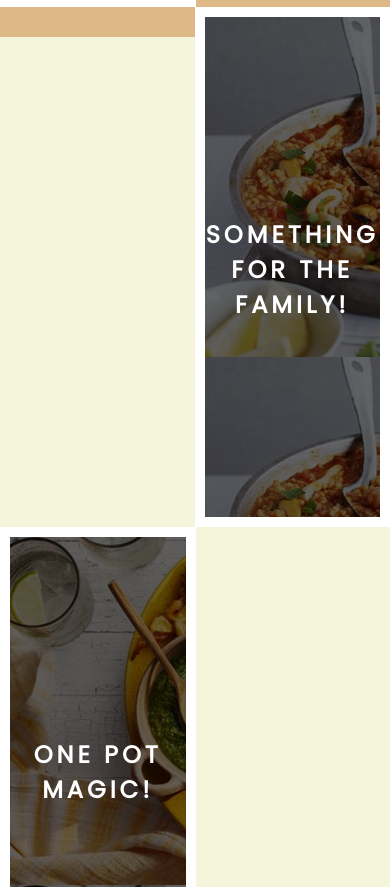
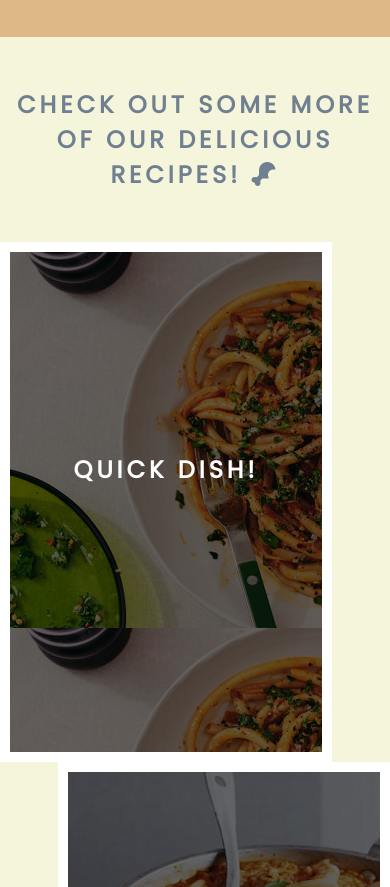
Before and after one commit to DazHaze/Milestone-Project-One, a plain HTML site: page recipes.html in a window 390 px wide. Shown: the part 1113-2000 px from the top of the page. Drawn offline with Linux system fonts and the light colour scheme.

Commit message:
add media queris to make new recipe cards responsive

```diff
--- a/assets/css/style.css
+++ b/assets/css/style.css
@@ -505,6 +505,39 @@ footer {
         height: 500px;
     }
 
+    #recipe-cards{
+        height: 100px;
+        width: 100%;
+        position: absolute;
+        top: 1200px;
+    }
+
+    #recipe-one{
+        margin: 0 auto;
+        width: 80%;
+    }
+
+    #recipe-two{
+        margin: 0 auto;
+        width: 80%;
+    }
+
+    #recipe-three{
+        margin: 0 auto;
+        width: 80%;
+    }
+
+    #recipe-four{
+        margin: 0 auto;
+        width: 80%;
+    }
+
+    #recipes-container{
+        height: 3500px;
+        background-color: beige;
+        position: relative;
+    }
+
 }
 
 @media screen and (max-width: 900px){
--- a/recipes.html
+++ b/recipes.html
@@ -87,6 +87,7 @@
     </div>
 
     <section id="recipe-cards">
+        <h2 style="text-align: center; padding-bottom: 50px; color: slategray;">Check out some more of our delicious recipes! <i class="fas fa-drumstick-bite"></i></h2>
         <div id="recipe-one">
             <div>
                 <h2>Quick Dish!</h2>
```
